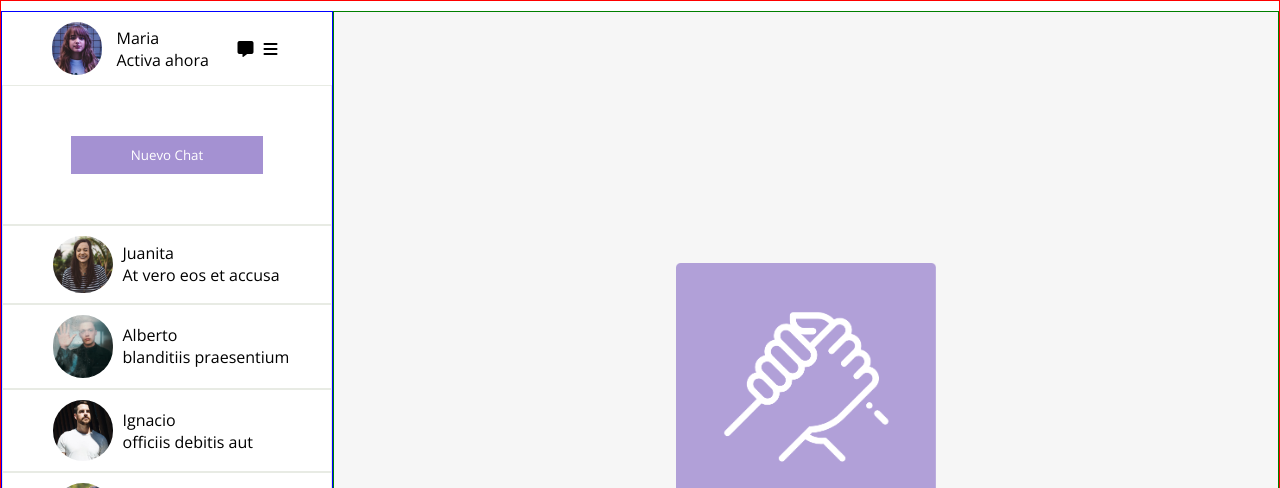
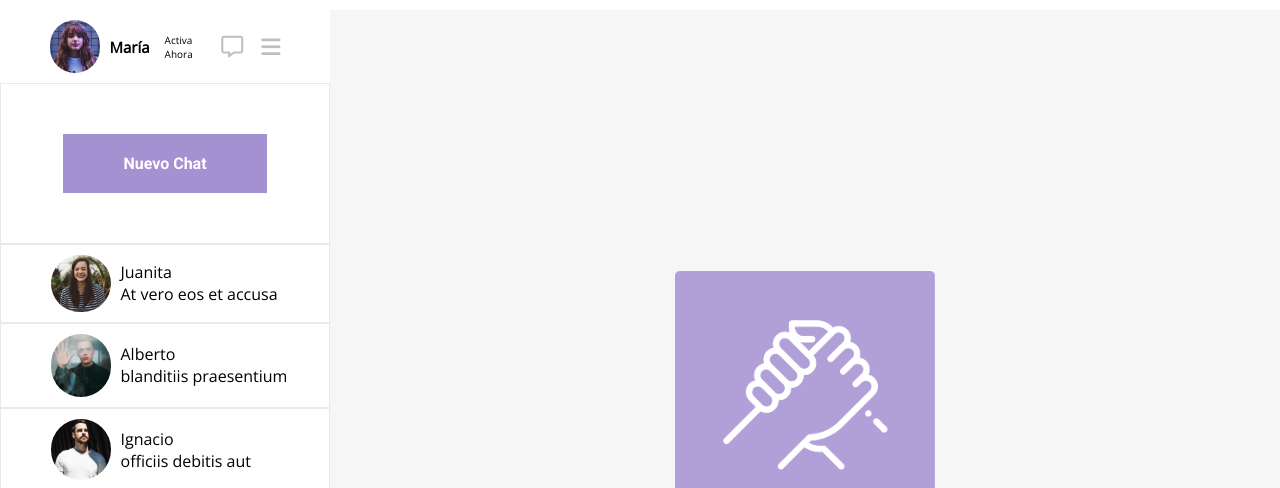
Before and after one commit to ssalinascalibar/desafio1-sistema-mensajeria, a plain HTML site: page index.html in a window 1280 px wide. Shown: the top 488 px of the page. Drawn offline with nearby package versions, Linux system fonts and the light colour scheme.

Commit message:
mod contactos styles

```diff
--- a/assets/css/style.css
+++ b/assets/css/style.css
@@ -15,7 +15,6 @@ h2{
 }
 
 .container{
-    border: 1px solid red;
     display: flex;
     flex-direction: row;  /* propiedad por defecto flex */
 
@@ -26,7 +25,7 @@ h2{
     display: flex;
     flex-direction: column;
     margin: 10px 0;
-    border: 1px solid blue;
+
 
 
 }
@@ -44,10 +43,17 @@ h2{
     display: flex;
     align-items: center;
 
+
+}
+
+.user-data h3{
+    margin: 0 0 0 10px;
+    font-size: 15px;
 }
 
 .user-data p{
     margin: 0 0 0 15px;
+    font-size: 10px;
 }
 
 .user-data img{
@@ -59,10 +65,14 @@ h2{
 .navigation{
     display: flex;
     align-items: center;
+    margin-left: 10px;
 }
 
 .navigation i{
-    margin: 0 5px;
+    margin: 0 0 0 18px;
+    font-size: 22px;
+    color: #bec1bb;
+
 }
 
 /* nuevo chat */
@@ -74,9 +84,11 @@ h2{
 
 button{
     margin: 50px 50px;
-    padding: 10px 60px;
+    padding: 20px 60px;
     background-color: #a491d2;
     color: #fff;
+    font-family: 'Roboto';
+    font-size: 16px;
     border: none;
 }
 
@@ -112,7 +124,7 @@ button{
     align-items: center;
     width: 100%;
     margin: 10px 0;
-    border: 1px solid green;
+
     text-align: center;
     background-color: #f6f6f6;
 }
--- a/index.html
+++ b/index.html
@@ -23,11 +23,12 @@
 
                 <div class="user-data">
                     <img src="assets/img/maria.jpg" alt="María">
-                    <p>Maria <br> Activa ahora</p>
+                    <h3>María</h3>
+                    <p>Activa Ahora</p>
                 </div>
 
                 <div class="navigation">
-                    <i class="fa-solid fa-message"></i>
+                    <i class="fa-regular fa-message"></i>
                     <i class="fa-solid fa-bars"></i>
                 </div>
 
```
